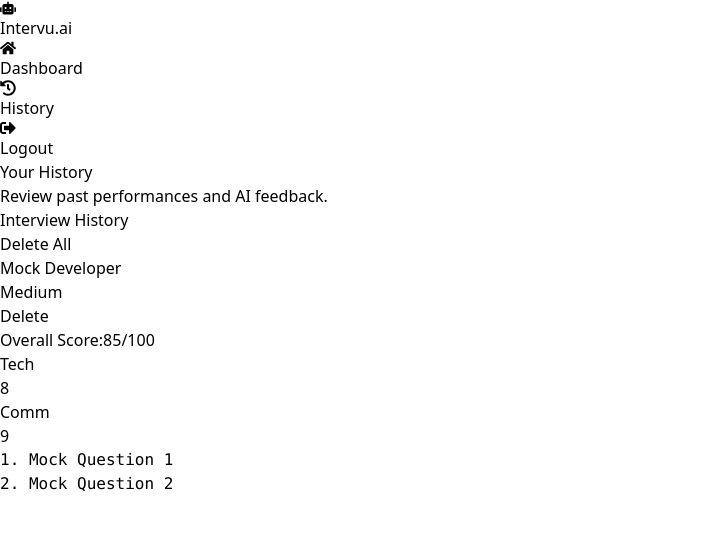
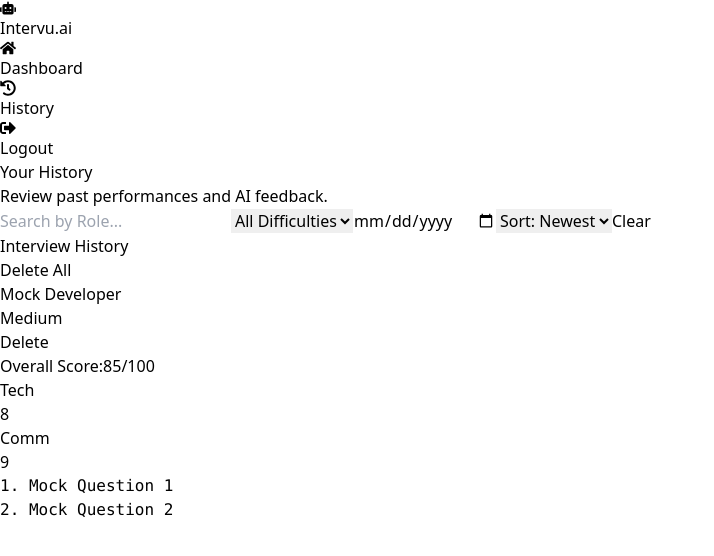
Before and after one commit to Pravesh-7/ai-interview-simulation-platform, a React (Vite) app in the folder client/: page /history in a window 1280 px wide. Shown: the top 556 px of the page, without its empty margins (0-714 px from the left). Built offline with nearby package versions, Linux system fonts and the light colour scheme; no server answers; sample sign-in values are in the browser's storage.

Commit message:
feat: implement search, filter, and sort functionality for interview history (feature 14)

```diff
--- a/client/src/pages/History.jsx
+++ b/client/src/pages/History.jsx
@@ -6,6 +6,13 @@ import InterviewHistory from "../components/dashboard/InterviewHistory";
 
 export default function History() {
   const [history, setHistory] = useState([]);
+
+  // Filter & Sort States
+  const [searchTerm, setSearchTerm] = useState("");
+  const [filterDifficulty, setFilterDifficulty] = useState("");
+  const [filterDate, setFilterDate] = useState("");
+  const [sortBy, setSortBy] = useState("newest");
+
   const token = localStorage.getItem("token");
 
   const API_URL = import.meta.env.VITE_API_URL || "http://localhost:5000";
@@ -74,16 +81,95 @@ export default function History() {
             </div>
           </div>
 
+          {/* Filters & Search */}
+          {history.length > 0 && (
+            <div className="bg-gray-900 border border-gray-800 p-6 rounded-2xl mb-8 flex flex-col md:flex-row gap-4 items-center">
+              <input
+                type="text"
+                placeholder="Search by Role..."
+                value={searchTerm}
+                onChange={(e) => setSearchTerm(e.target.value)}
+                className="bg-gray-800 text-white px-4 py-3 rounded-xl border border-gray-700 w-full md:w-1/3 focus:outline-none focus:border-blue-500 transition"
+              />
+
+              <select
+                value={filterDifficulty}
+                onChange={(e) => setFilterDifficulty(e.target.value)}
+                className="bg-gray-800 text-white px-4 py-3 rounded-xl border border-gray-700 w-full md:w-1/6 focus:outline-none focus:border-blue-500 transition"
+              >
+                <option value="">All Difficulties</option>
+                <option value="Easy">Easy</option>
+                <option value="Medium">Medium</option>
+                <option value="Hard">Hard</option>
+              </select>
+
+              <input
+                type="date"
+                value={filterDate}
+                onChange={(e) => setFilterDate(e.target.value)}
+                className="bg-gray-800 text-gray-400 px-4 py-3 rounded-xl border border-gray-700 w-full md:w-1/6 focus:outline-none focus:border-blue-500 transition"
+              />
+
+              <select
+                value={sortBy}
+                onChange={(e) => setSortBy(e.target.value)}
+                className="bg-gray-800 text-white px-4 py-3 rounded-xl border border-gray-700 w-full md:w-1/6 focus:outline-none focus:border-blue-500 transition"
+              >
+                <option value="newest">Sort: Newest</option>
+                <option value="oldest">Sort: Oldest</option>
+              </select>
+
+              <button
+                onClick={() => {
+                  setSearchTerm("");
+                  setFilterDifficulty("");
+                  setFilterDate("");
+                  setSortBy("newest");
+                }}
+                className="text-gray-400 hover:text-white underline w-full md:w-auto md:ml-auto"
+              >
+                Clear
+              </button>
+            </div>
+          )}
+
           {history.length === 0 ? (
             <div className="text-center text-gray-500 py-20 font-bold text-xl">
               No interview history found. Go to the Dashboard to generate one!
             </div>
           ) : (
-            <InterviewHistory
-              history={history}
-              onDelete={deleteInterview}
-              onDeleteAll={deleteAllInterviews}
-            />
+            <>
+              {(() => {
+                const filteredHistory = history
+                  .filter(item => {
+                    const matchRole = item.role.toLowerCase().includes(searchTerm.toLowerCase());
+                    const matchDifficulty = filterDifficulty ? item.difficulty === filterDifficulty : true;
+                    const matchDate = filterDate ? new Date(item.createdAt).toISOString().split('T')[0] === filterDate : true;
+                    return matchRole && matchDifficulty && matchDate;
+                  })
+                  .sort((a, b) => {
+                    if (sortBy === "newest") return new Date(b.createdAt) - new Date(a.createdAt);
+                    if (sortBy === "oldest") return new Date(a.createdAt) - new Date(b.createdAt);
+                    return 0;
+                  });
+
+                if (filteredHistory.length === 0) {
+                  return (
+                    <div className="text-center text-gray-500 py-20 font-bold text-xl">
+                      No matching history found for your search filters.
+                    </div>
+                  );
+                }
+
+                return (
+                  <InterviewHistory
+                    history={filteredHistory}
+                    onDelete={deleteInterview}
+                    onDeleteAll={deleteAllInterviews}
+                  />
+                );
+              })()}
+            </>
           )}
 
         </div>
```
